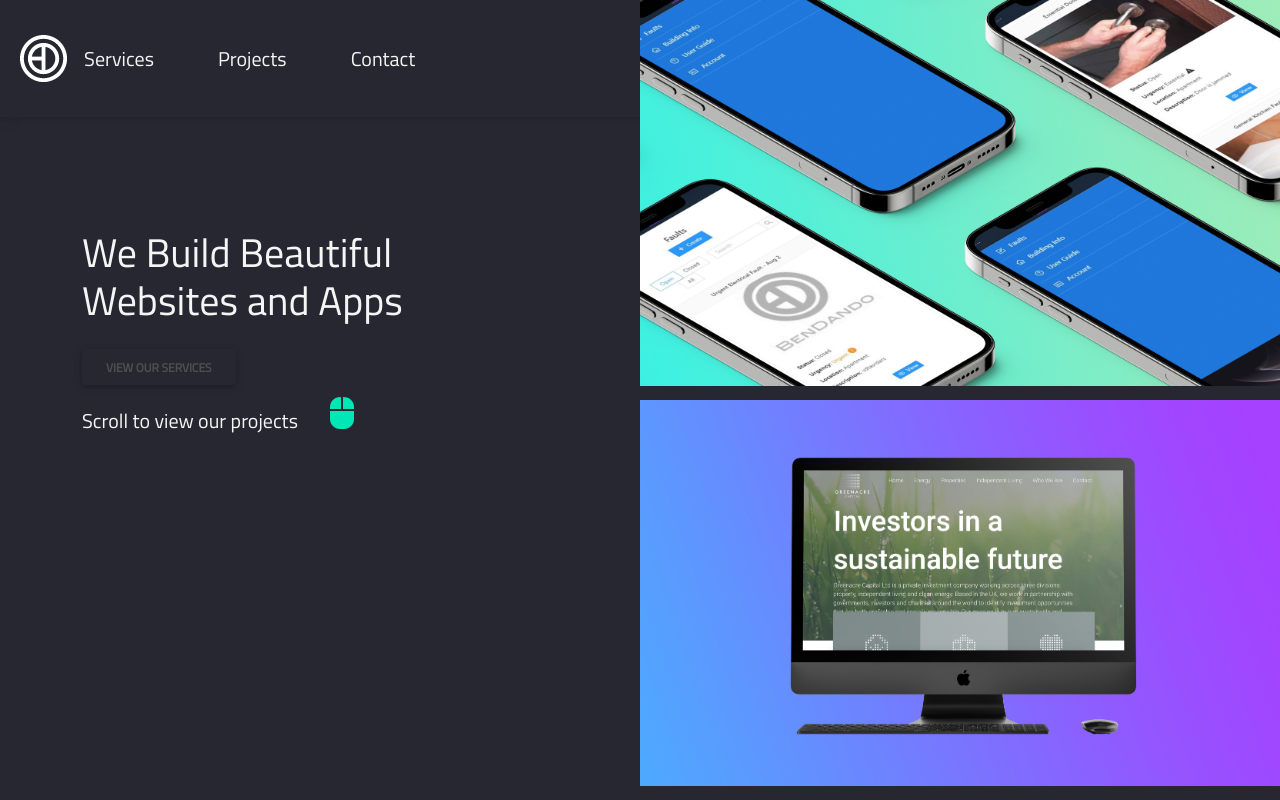
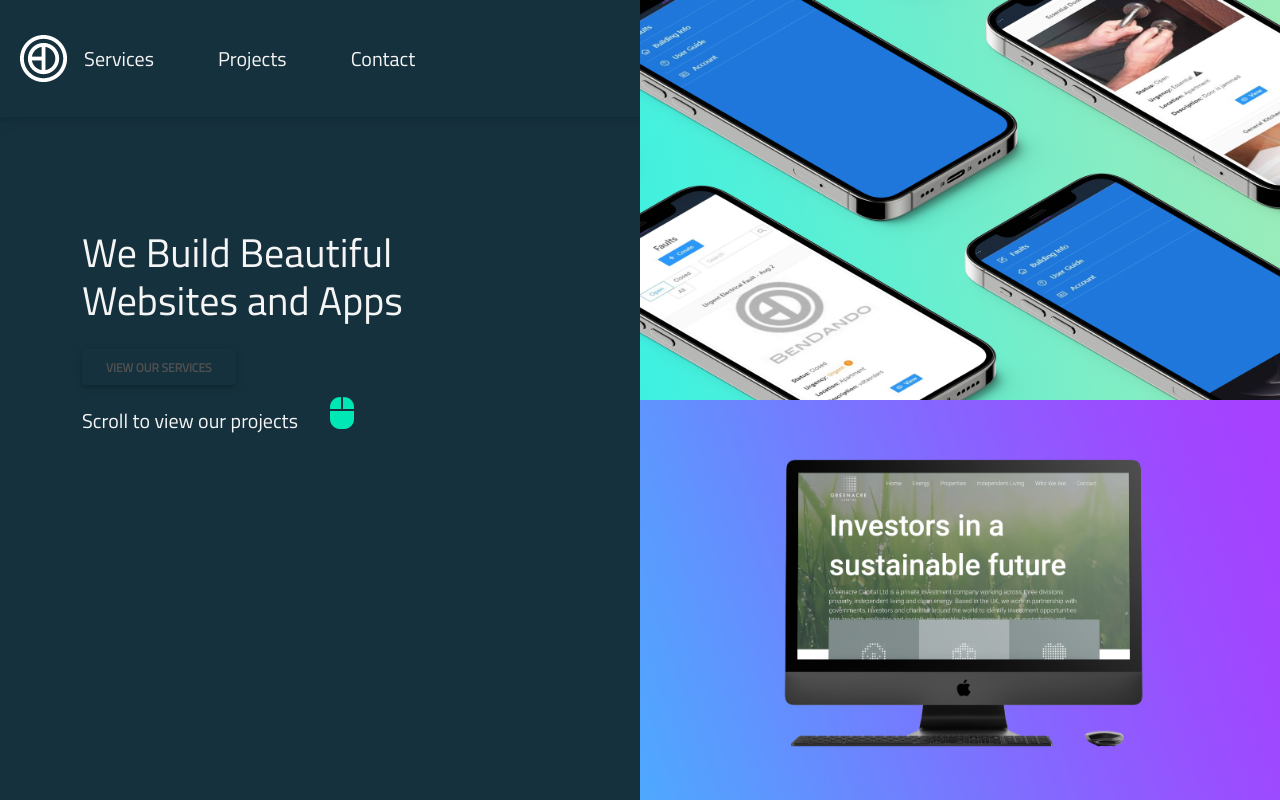
Before and after one commit to bendandoSolo/bendando, a Next.js app: page / in a window 1280 px wide. Built offline with nearby package versions, Linux system fonts and the light colour scheme.

Commit message:
Style amended

```diff
--- a/pages/index.js
+++ b/pages/index.js
@@ -10,13 +10,11 @@ import ProjectPane from "../components/ProjectPane";
 import { useState, useEffect } from "react";
 
 export default function Home() {
-  let total = 0;
-
-  const [screenSize, setScreenSize] = useState(undefined);
-
   useEffect(() => {
-    let screenHeight = window.innerHeight;
-    setScreenSize(screenHeight);
+    function handleResize() {
+      console.log("resized to: ", window.innerWidth, "x", window.innerHeight);
+    }
+    window.addEventListener("resize", handleResize);
   }, []);
 
   return (
--- a/styles/Home.css
+++ b/styles/Home.css
@@ -1,5 +1,5 @@
 .home {
-  background-color: #272731;
+  background-color: #15313d;
   color: whitesmoke;
   position: relative;
   min-height: 100vh;
@@ -7,7 +7,7 @@
 
 @media screen and (max-width: 991px) {
   .home {
-    background-color: #272731;
+    background-color: #15313d;
     text-align: center;
   }
   .home h1 {
--- a/styles/globals.css
+++ b/styles/globals.css
@@ -159,7 +159,7 @@ ul {
 /* services */
 
 .services {
-  background-color: #272731;
+  background-color: #15313d;
   color: whitesmoke;
 }
 
@@ -168,7 +168,7 @@ ul {
 }
 
 .service-card {
-  color: #272731;
+  color: #15313d;
   border-radius: 0px;
 }
 
@@ -202,7 +202,7 @@ ul {
 /* connect */
 
 .connect {
-  background-color: #272731;
+  background-color: #15313d;
   color: whitesmoke;
 }
 
@@ -312,7 +312,7 @@ ul {
 nav {
   position: relative;
   text-align: left;
-  background-color: #272731;
+  background-color: #15313d;
 }
 
 nav ul {
@@ -625,14 +625,19 @@ footer a:hover {
 }
 
 .box {
-  height: 500px;
+  height: 50vh;
   width: 50%;
   position: fixed;
   transition: ease;
+  object-fit: cover;
 }
 
 .box img {
   width: 100%;
+  height: 100%;
+  object-fit: cover;
+
+  /* height: 100%; */
 }
 
 #img-1 {
```
